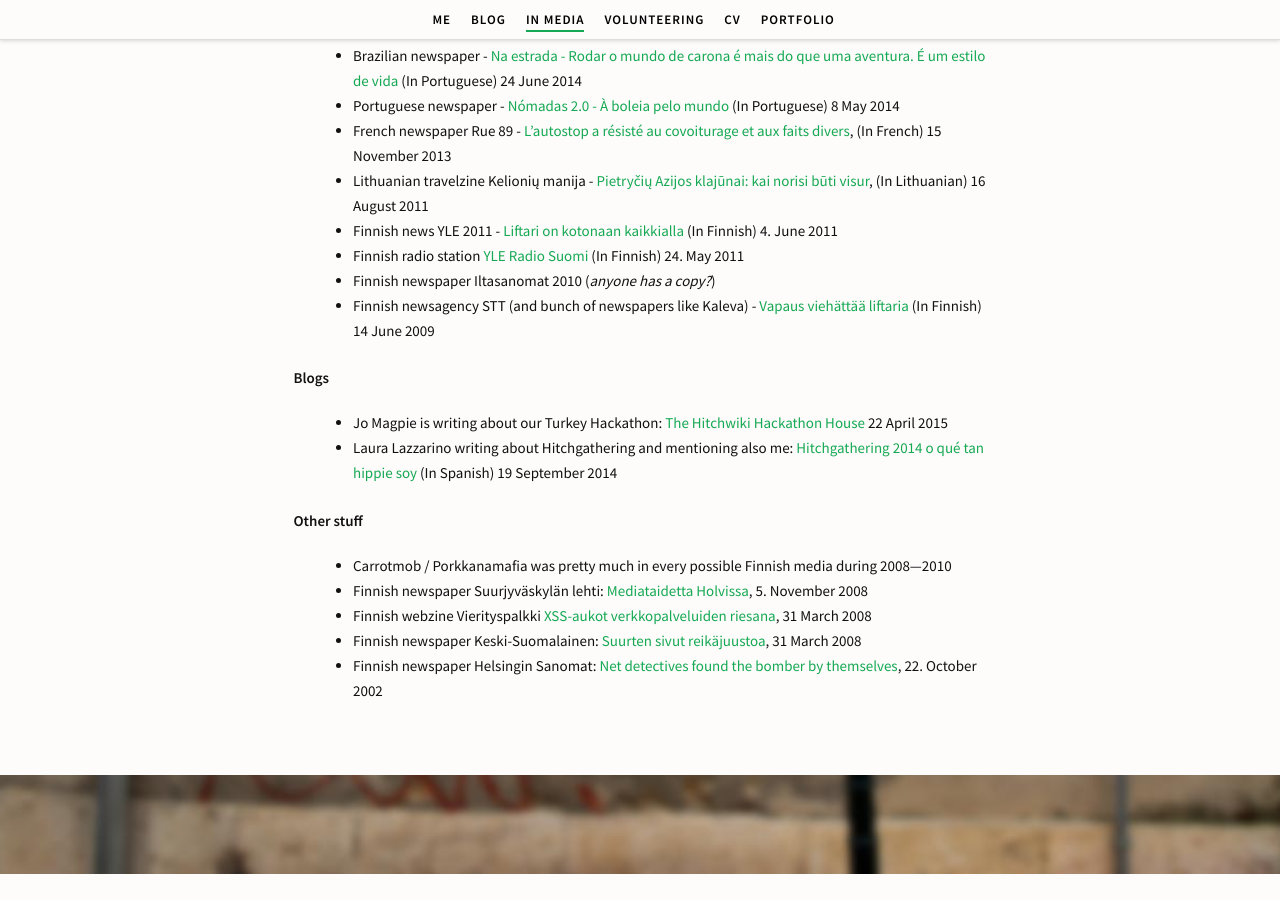
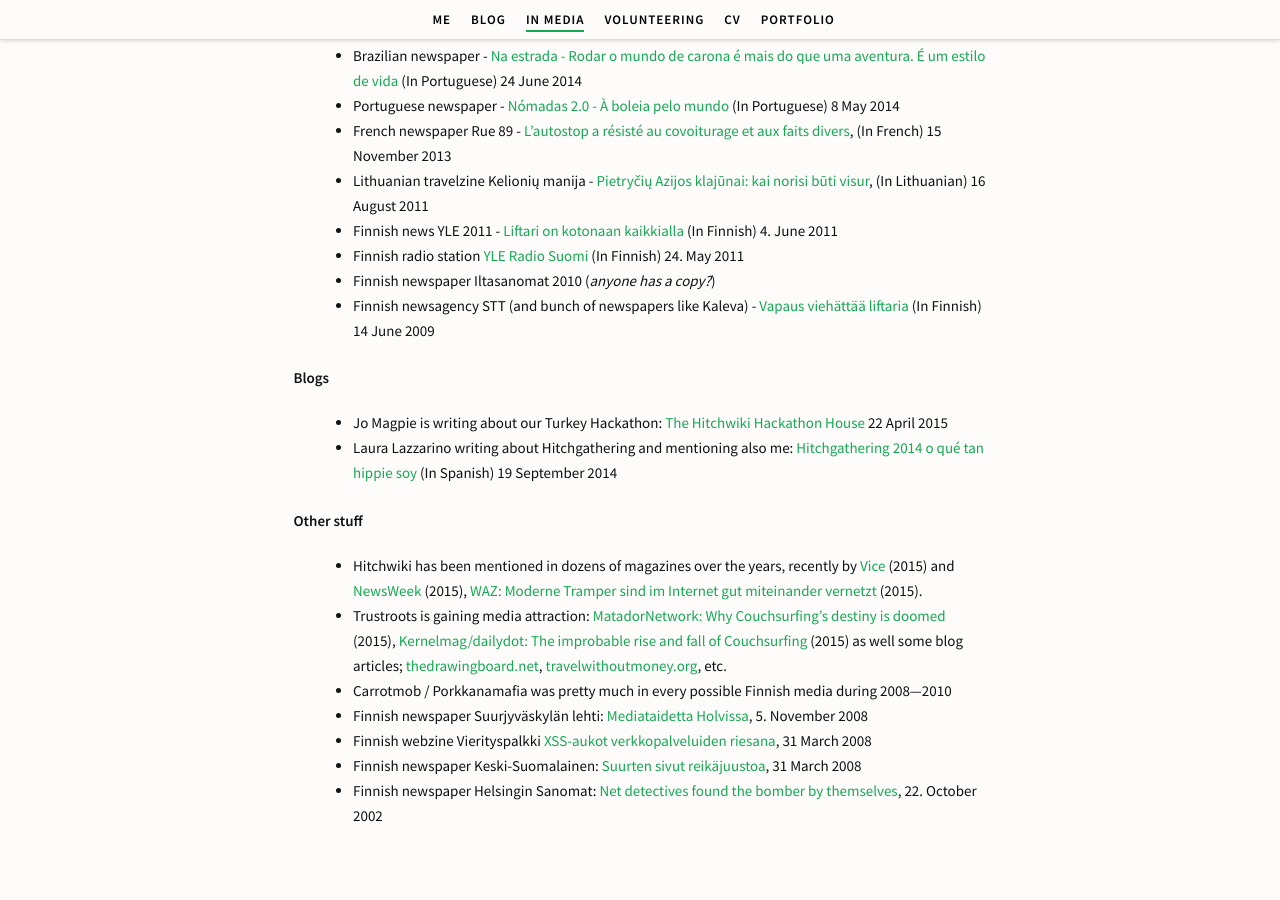
Before and after one commit to simison/simison.github.io, a Jekyll site: the page built from media/index.html, in a window 1280 px wide and 900 px high, scrolled down 1096 px. Built offline with Jekyll 4.4.1, drawn with Linux system fonts in a browser that asks for light colours; some web fonts are replaced.

Commit message:
Update media

```diff
--- a/media/index.html
+++ b/media/index.html
@@ -45,6 +45,8 @@
 
       <h4>Other stuff</h4>
       <ul>
+        <li>Hitchwiki has been mentioned in dozens of magazines over the years, recently by <a href="http://motherboard.vice.com/read/the-hobos-of-instagram">Vice</a> (2015) and <a href="http://www.newsweek.com/2015/05/01/homeless-millennials-are-transforming-hobo-culture-323151.html">NewsWeek</a> (2015), <a href="http://www.derwesten.de/freizeit/moderne-tramper-sind-im-internet-gut-miteinander-vernetzt-id10255948.html">WAZ: Moderne Tramper sind im Internet gut miteinander vernetzt</a> (2015).</li>
+        <li>Trustroots is gaining media attraction: <a href="http://matadornetwork.com/bnt/couchsurfings-destiny-doomed/">MatadorNetwork: Why Couchsurfing’s destiny is doomed</a> (2015), <a href="http://matadornetwork.com/bnt/couchsurfings-destiny-doomed/">Kernelmag/dailydot: The improbable rise and fall of Couchsurfing</a> (2015) as well some blog articles; <a href="http://thedrawingboard.net/?s=trustroots">thedrawingboard.net</a>, <a href="https://travelwithoutmoney.org/my-experience-with-trustroots-a-hospitality-website-for-hitchhikers/">travelwithoutmoney.org</a>, etc.
         <li>Carrotmob / Porkkanamafia was pretty much in every possible Finnish media during 2008—2010</li>
         <li>Finnish newspaper Suurjyväskylän lehti: <a href="http://www.surkkari.fi/pdf/2008/200844_ke/sjl28.pdf">Mediataidetta Holvissa</a>, 5. November 2008</li>
         <li>Finnish webzine Vierityspalkki <a href="http://vierityspalkki.fi/2008/03/31/xss-aukot-verkkopalveluiden-riesana/">XSS-aukot verkkopalveluiden riesana</a>, 31 March 2008</li>
```
Also changed, not shown: 1 other file.
